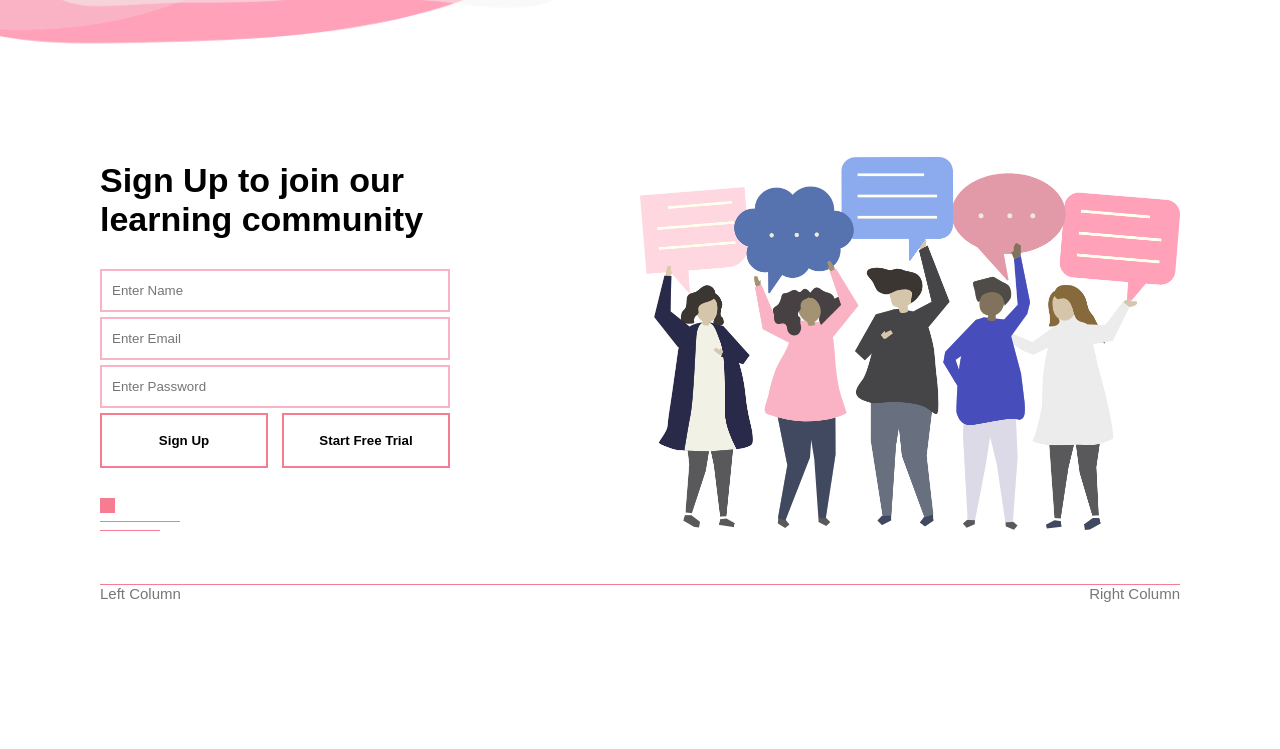
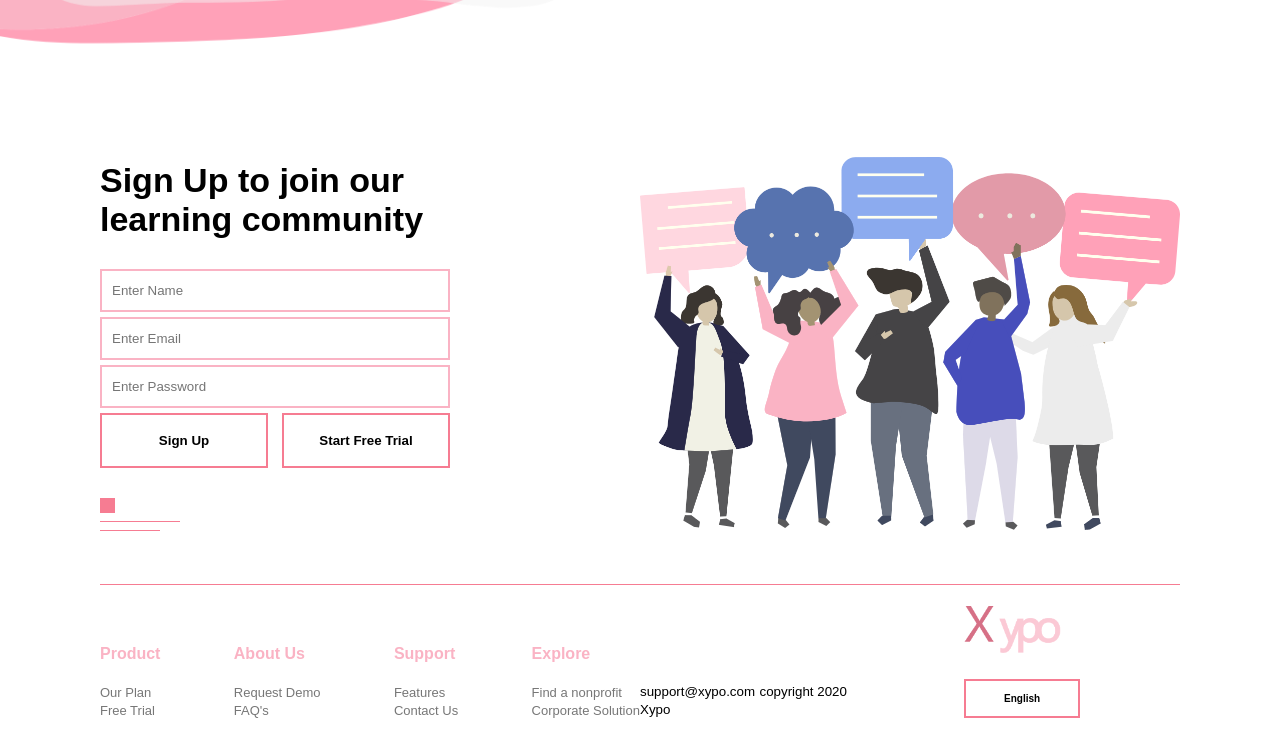
Before and after one commit to RakeshShankar/Xypo, a plain HTML site: page index.html in a window 1280 px wide. Shown: the part 3064-3813 px from the top of the page. Before the commit the page ends 3697 px from the top, so only its background shows below. Drawn offline with Linux system fonts and the light colour scheme.

Commit message:
Updated sections

```diff
--- a/index.html
+++ b/index.html
@@ -177,10 +177,44 @@
         <div class="container footer-row">
             <hr>
             <div class="footer-left-col">
-                <p>Left Column</p>
+                <div class="footer-links">
+                    <div class="link-title">
+                        <h4>Product</h4>
+                        <small>Our Plan</small><br>
+                        <small>Free Trial</small>
+                    </div>
+
+                    <div class="link-title">
+                        <h4>About Us</h4>
+                        <small>Request Demo</small><br>
+                        <small>FAQ's</small>
+                    </div>
+
+                    <div class="link-title">
+                        <h4>Support</h4>
+                        <small>Features</small><br>
+                        <small>Contact Us</small>
+                    </div>
+
+                    <div class="link-title">
+                        <h4>Explore</h4>
+                        <small>Find a nonprofit</small><br>
+                        <small>Corporate Solution<br></small>
+                    </div>
+
+                </div>
             </div>
             <div class="footer-right-col">
-                <p>Right Column</p>
+                <div class="footer-info">
+                    <div class="copyright-text">
+                        <small>support@xypo.com</small>
+                        <small>copyright 2020 Xypo</small>
+                    </div>
+                    <div class="footer-logo">
+                        <img src="./Xypo_All_Images/images/logo.png" alt="">
+                        <button class="common-btn">English</button>
+                    </div>
+                </div>
             </div>
         </div>
     </section>
--- a/style.css
+++ b/style.css
@@ -306,3 +306,53 @@ hr{
     justify-content: space-between;
     flex-wrap: wrap;
 }
+
+.footer-left-col{
+    flex-basis: 50%;
+    margin-top: 60px;
+}
+
+.footer-right-col{
+    flex-basis: 50%;
+}
+
+
+.footer-links{
+    display: flex;
+    justify-content: space-between;
+    flex-wrap: wrap;
+}
+
+.link-title h4{
+    color: #fab3c4;
+    margin-bottom: 20px;
+}
+
+.link-title small{
+    font-size: 13px;
+    color: #777;
+
+}
+
+.footer-info{
+    display: flex;
+    align-items: flex-end;
+    justify-content: space-between;
+    flex-wrap: wrap;
+}
+
+.footer-logo img{
+    width: 100px;
+
+}
+
+.footer-logo button{
+    padding: 12px 38px;
+    margin-top: 20px;
+    font-size: 10px;
+
+}
+
+.copyright-text, .footer-logo{
+    flex-basis: 40%;
+}
```
